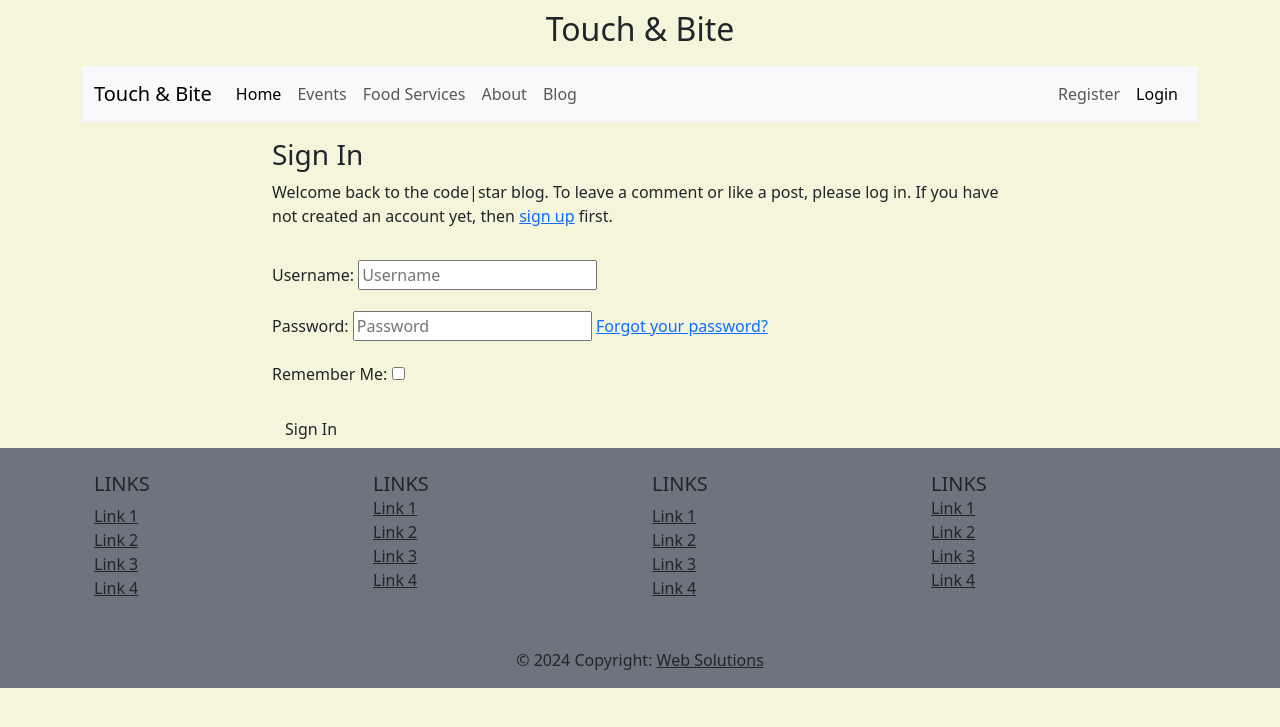
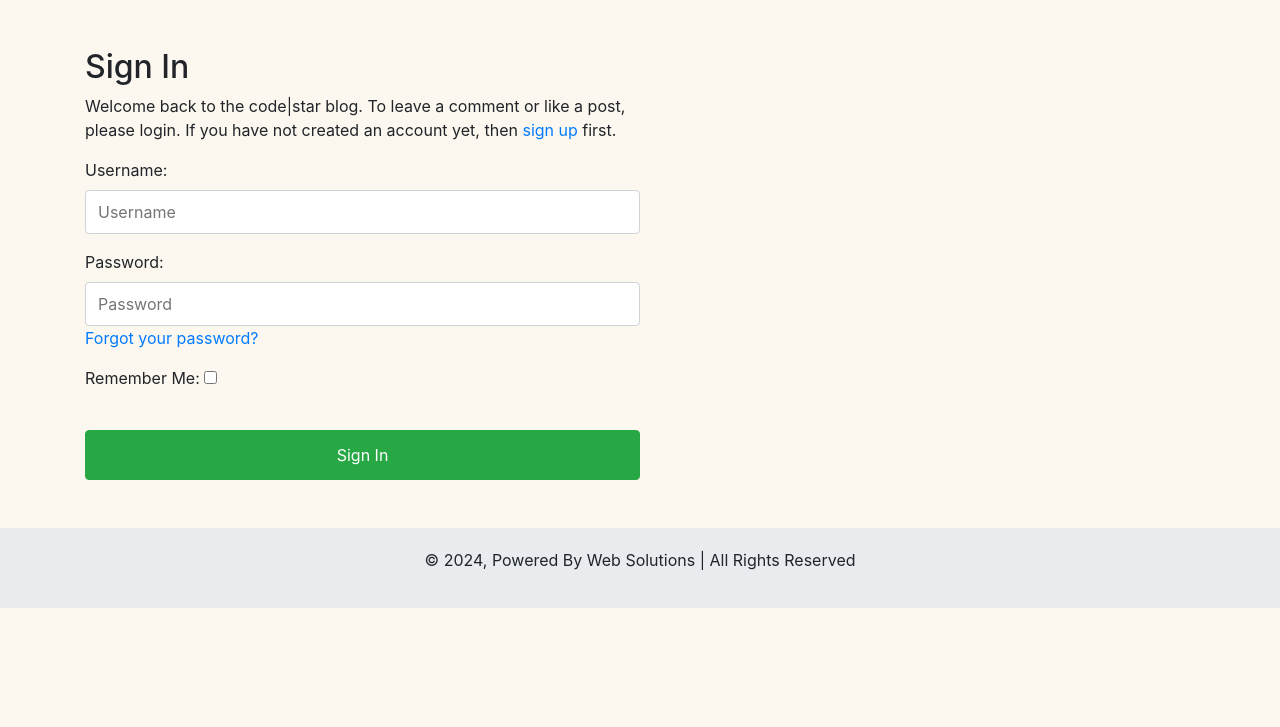
Before and after one commit to CleanOak/Touch_and_bite_PP4, a Django app: page /accounts/login/ in a window 1280 px wide. Shown: the top 727 px of the page. Run offline with Django 4.2, Linux system fonts and the light colour scheme; some libraries are stand-ins or nearby versions.

Commit message:
add styling to base template

```diff
--- a/templates/account/base.html
+++ b/templates/account/base.html
@@ -1,18 +1,68 @@
 {% load i18n %}
 <!DOCTYPE html>
-<html>
+<html lang="en">
+
 <head>
-    <meta http-equiv="X-UA-Compatible" content="IE=edge">
+  <meta charset="UTF-8">
   <meta name="viewport" content="width=device-width, initial-scale=1.0">
   <title>{% block head_title %}{% endblock head_title %}</title>
+  <link href="https://maxcdn.bootstrapcdn.com/bootstrap/4.5.2/css/bootstrap.min.css" rel="stylesheet">
   {% block extra_head %}
   {% endblock extra_head %}
+
+  <style>
+    body {
+      background-color: #fcf7ef;
+    }
+
+    input:not([type="checkbox"]) {
+      display: block;
+      width: 50%;
+      height: calc(1.5em + .75rem + 8px);
+      padding: .375rem .75rem;
+      font-size: 1rem;
+      font-weight: 400;
+      line-height: 1.5;
+      color: #495057;
+      background-color: #fff;
+      background-clip: padding-box;
+      border: 1px solid #ced4da;
+      border-radius: .25rem;
+      transition: border-color .15s ease-in-out, box-shadow .15s ease-in-out;
+    }
+
+    input:not([type="checkbox"]):focus {
+      color: #495057;
+      background-color: #fff;
+      border:none;
+      outline: 0;
+    }
+
+    .button-container {
+      margin-top: 2rem;
+      text-align: left;
+    }
+
+    .button-container .btn {
+      width: 50%;
+      padding-top: .75rem;
+      padding-bottom: .75rem;
+
+    }
+
+    .footer {
+      background-color: #e9ecef;
+      padding: 20px 0;
+      text-align: center;
+    }
+  </style>
 </head>
+
 <body>
+  <div class="container mt-5">
     {% block body %}
-
     {% if messages %}
-    <div>
+    <div class="text-left">
       <strong>{% trans "Messages:" %}</strong>
       <ul>
         {% for message in messages %}
@@ -22,22 +72,29 @@
     </div>
     {% endif %}
 
-    <div>
-      <strong>{% trans "Menu:" %}</strong>
+    <div class="text-left mt-5">
+      <!-- <strong>{% trans "Menu:" %}</strong> -->
       <ul>
         {% if user.is_authenticated %}
         <li><a href="{% url 'account_email' %}">{% trans "Change Email" %}</a></li>
         <li><a href="{% url 'account_logout' %}">{% trans "Sign Out" %}</a></li>
         {% else %}
-        <li><a href="{% url 'account_login' %}">{% trans "Sign In" %}</a></li>
-        <li><a href="{% url 'account_signup' %}">{% trans "Sign Up" %}</a></li>
+        <!-- <li><a href="{% url 'account_login' %}">{% trans "Sign In" %}</a></li>
+        <li><a href="{% url 'account_signup' %}">{% trans "Sign Up" %}</a></li> -->
         {% endif %}
       </ul>
     </div>
+
     {% block content %}
     {% endblock content %}
     {% endblock body %}
     {% block extra_body %}
     {% endblock extra_body %}
+  </div>
+
+  <div class="footer mt-5">
+    <p>&copy; 2024, Powered By Web Solutions | All Rights Reserved</p>
+  </div>
 </body>
+
 </html>
--- a/templates/account/login.html
+++ b/templates/account/login.html
@@ -1,4 +1,4 @@
-{% extends "base.html" %}
+{% extends "account/base.html" %}
 
 {% load i18n %}
 {% load account socialaccount %}
@@ -7,28 +7,23 @@
 
 {% block content %}
 
-<div class="container">
-    <div class="row">
-        <div class="col-md-8 mt-3 offset-md-2">
-            <h3>{% trans "Sign In" %}</h3>
 
-            <p>{% blocktrans %}Welcome back to the code|star blog. To leave a comment or like a post, please log in. If
-                you
-                have not created an account yet, then <a class="link" href="{{ signup_url }}">sign up</a>
+<h2 class="text-left">{% trans "Sign In" %}</h2>
+<p class="text-left w-50">{% blocktrans %}Welcome back to the code|star blog. To leave a comment or like a post, please
+    login. If you have not created an account yet, then <a class="link" href="{{ signup_url }}">sign up</a>
     first.{% endblocktrans %}</p>
-        </div>
-    </div>
-    <div class="row">
-        <div class="col-md-8 mt-3 offset-md-2">
 <form class="login" method="POST" action="{% url 'account_login' %}">
     {% csrf_token %}
+
+    <div class="form-group">
         {{ form.as_p }}
+    </div>
     {% if redirect_field_value %}
     <input type="hidden" name="{{ redirect_field_name }}" value="{{ redirect_field_value }}" />
     {% endif %}
-                <button class="btn btn-signup right" type="submit">{% trans "Sign In" %}</button>
+    <div class="button-container">
+        <button type="submit" class="btn btn-success">{% trans "Sign In" %}</button>
+    </div>
 </form>
-        </div>
-    </div>
-</div>
-{% endblock %}
+
+{% endblock content %}
--- a/templates/base.html
+++ b/templates/base.html
@@ -7,199 +7,161 @@
 
 <!DOCTYPE html>
 <html lang="en">
+
 <head>
     <meta charset="UTF-8">
     <meta name="viewport" content="width=device-width, initial-scale=1.0">
-<meta http-equiv="X-UA-Compatible" content="ie=edge">
-<meta name="Description" content="Enter your description here"/>
-<link rel="stylesheet" href="https://cdnjs.cloudflare.com/ajax/libs/bootswatch/4.6.0/cosmo/bootstrap.min.css">
-<link rel="stylesheet" href="https://cdnjs.cloudflare.com/ajax/libs/font-awesome/5.15.4/css/all.min.css">
-<!-- Bootstrap CSS -->
-<link href="https://cdn.jsdelivr.net/npm/bootstrap@5.3.3/dist/css/bootstrap.min.css" rel="stylesheet"
-integrity="sha384-QWTKZyjpPEjISv5WaRU9OFeRpok6YctnYmDr5pNlyT2bRjXh0JMhjY6hW+ALEwIH" crossorigin="anonymous">
-<!-- Custom CSS -->
-<link rel="stylesheet" href="{% static 'css/style.css' %}">
+    <title>Touch & Bite</title>
+    <link href="https://stackpath.bootstrapcdn.com/bootstrap/4.5.2/css/bootstrap.min.css" rel="stylesheet">
+    <style>
+        body {
+            background-color: #fcf7ef;
+        }
 
-<title>Touch-and-Bite</title>
+        .footer {
+            background-color: #e9ecef;
+            padding: 20px 0;
+            text-align: center;
+        }
+
+        .food-item img {
+            width: 100%;
+            height: auto;
+        }
+
+        .carousel-item img {
+            max-height: 600px;
+            /* Set your desired max height */
+            width: 100%;
+            object-position: center;
+            object-fit: cover;
+            /* Maintain aspect ratio and cover the container */
+        }
+    </style>
 </head>
 
+<body>
 
-
-<body>
-   <!-- Banner -->
-    <div class="container">
-      <div class="row">
-        <div class="col banner">
-            <h2 class="text-sm-center">Touch <span>&</span> Bite</h2>
-        </div>
-      </div>
-      <!-- New Navbar -->
-      <nav class="navbar navbar-expand-lg bg-body-tertiary">
-        <div class="container-fluid">
+    <!-- Navbar -->
+    <nav class="navbar navbar-expand-lg navbar-light bg-light">
         <a class="navbar-brand" href="#">Touch & Bite</a>
-          <button class="navbar-toggler" type="button" data-bs-toggle="collapse" data-bs-target="#navbarText" aria-controls="navbarText" aria-expanded="false" aria-label="Toggle navigation">
+        <button class="navbar-toggler" type="button" data-toggle="collapse" data-target="#navbarNav"
+            aria-controls="navbarNav" aria-expanded="false" aria-label="Toggle navigation">
             <span class="navbar-toggler-icon"></span>
         </button>
-          <div class="collapse navbar-collapse" id="navbarText">
-            <ul class="navbar-nav me-auto mb-2 mb-lg-0">
-              <li class="nav-item">
-                <a class="nav-link active" aria-current="page" href="{% url 'home' %}">Home</a>
-              </li>
-              <li class="nav-item">
-                <a class="nav-link" href="{% url 'event' %}">Events</a>
-              </li>
-              <li class="nav-item">
-                <a class="nav-link" href="{% url 'food_service' %}">Food Services</a>
-              </li>
-              <li class="nav-item">
-                <a class="nav-link" href="{% url 'about' %}">About</a>
-              </li>
-              <li class="nav-item">
-                <a class="nav-link" href="{% url 'blog' %}">Blog</a>
-              </li>
-            </ul>
-
-            <ul class="navbar-nav mb-2 mb-lg-0">
+        <div class="collapse navbar-collapse" id="navbarNav">
+            <ul class="navbar-nav ml-auto">
+                <li class="nav-item"><a class="nav-link active" href="{% url 'home' %}">Home</a></li>
+                <li class="nav-item"><a class="nav-link" href="{% url 'event' %}">Events</a></li>
+                <li class="nav-item"><a class="nav-link" href="{% url 'food_service' %}">Food Services</a></li>
+                <li class="nav-item"><a class="nav-link" href="{% url 'about' %}">About</a></li>
+                <li class="nav-item"><a class="nav-link" href="{% url 'blog' %}">Blog</a></li>
                 {% if user.is_authenticated %}
                 <li class="nav-item">
-                <a class="nav-link {% if request.path == logout_url %}active{% endif %}" aria-current="page" href="{% url 'account_logout' %}">Logout</a>
+                    <a class="nav-link {% if request.path == logout_url %}active{% endif %}" aria-current="page"
+                        href="{% url 'account_logout' %}">Logout</a>
                 </li>
                 {% else %}
                 <li class="nav-item">
-                <a class="nav-link {% if request.path == signup_url %}active{% endif %}" aria-current="page" href="{% url 'account_signup' %}"  href="#">Register</a>
+                    <a class="nav-link {% if request.path == signup_url %}active{% endif %}" aria-current="page"
+                        href="{% url 'account_signup' %}" href="#">Register</a>
                 </li>
                 <li class="nav-item">
-                <a class="nav-link {% if request.path == login_url %}active{% endif %}" aria-current="page" href="{% url 'account_login' %}" href="#">Login</a>
+                    <a class="nav-link {% if request.path == login_url %}active{% endif %}" aria-current="page"
+                        href="{% url 'account_login' %}" href="#">Login</a>
                 </li>
                 {% endif %}
             </ul>
-
-
-          </div>
         </div>
     </nav>
 
-
+    <!-- Carousel -->
+    <div id="carouselExampleIndicators" class="carousel slide" data-ride="carousel">
+        <ol class="carousel-indicators">
+            <li data-target="#carouselExampleIndicators" data-slide-to="0" class="active"></li>
+            <li data-target="#carouselExampleIndicators" data-slide-to="1"></li>
+            <li data-target="#carouselExampleIndicators" data-slide-to="2"></li>
+        </ol>
+        <div class="carousel-inner">
+            <div class="carousel-item active">
+                <img src="https://images.unsplash.com/photo-1555244162-803834f70033?q=80&w=1000&auto=format&fit=crop&ixlib=rb-4.0.3&ixid=M3wxMjA3fDB8MHxzZWFyY2h8Mnx8Zm9vZCUyMGNhdGVyaW5nfGVufDB8fDB8fHww"
+                    class="d-block w-100" alt="...">
+            </div>
+            <div class="carousel-item">
+                <img src="https://lirp.cdn-website.com/f80d02d5/dms3rep/multi/opt/BMC09078-1920w.jpg"
+                    class="d-block w-100" alt="...">
+            </div>
+            <div class="carousel-item">
+                <img src="https://i.pinimg.com/originals/4b/58/44/4b584414f6331b7cf5caed2d38b5b88b.jpg"
+                    class="d-block w-100" alt="...">
+            </div>
+        </div>
+        <a class="carousel-control-prev" href="#carouselExampleIndicators" role="button" data-slide="prev">
+            <span class="carousel-control-prev-icon" aria-hidden="true"></span>
+            <span class="sr-only">Previous</span>
+        </a>
+        <a class="carousel-control-next" href="#carouselExampleIndicators" role="button" data-slide="next">
+            <span class="carousel-control-next-icon" aria-hidden="true"></span>
+            <span class="sr-only">Next</span>
+        </a>
     </div>
 
-      <main class="flex-shrink-0 main-bg">
+    <!-- Home Page Content -->
+    <div class="container mt-5">
+        <div class="row">
             {% if user.is_authenticated %}
             <p class="text-end m-3">You are logged in as {{ user }}</p>
             {% endif %}
 
-        {% block content %}
+        </div>
+        <div class="row">
+            <div class="col-md-12">
+                <h2>About Our Services</h2>
+                <p>Some text about the services we offer will go here.</p>
+            </div>
+        </div>
+        <div class="row">
+            <div class="col-md-3">
+                <div class="food-item">
+                    <img src="https://via.placeholder.com/150" alt="Food">
+                    <p>Available Foods</p>
+                </div>
+            </div>
+            <div class="col-md-3">
+                <div class="food-item">
+                    <img src="https://via.placeholder.com/150" alt="Food">
+                    <p>Available Foods</p>
+                </div>
+            </div>
+            <div class="col-md-3">
+                <div class="food-item">
+                    <img src="https://via.placeholder.com/150" alt="Food">
+                    <p>Available Foods</p>
+                </div>
+            </div>
+            <div class="col-md-3">
+                <div class="food-item">
+                    <img src="https://via.placeholder.com/150" alt="Food">
+                    <p>Available Foods</p>
+                </div>
+            </div>
+        </div>
+        <div class="row mt-5">
+            <div class="col-md-12">
+                <h2>Testimonials</h2>
+                <p>Testimonials could go here.</p>
+            </div>
+        </div>
+    </div>
 
-        {% endblock content %}
-      </main>
+    <!-- Footer -->
+    <div class="footer mt-5">
+        <p>&copy; 2024, Powered By Web Solutions | All Rights Reserved</p>
+    </div>
 
+    <script src="https://code.jquery.com/jquery-3.5.1.slim.min.js"></script>
+    <script src="https://cdn.jsdelivr.net/npm/@popperjs/core@2.5.4/dist/umd/popper.min.js"></script>
+    <script src="https://stackpath.bootstrapcdn.com/bootstrap/4.5.2/js/bootstrap.min.js"></script>
+</body>
 
-      <footer class="bg-secondary text-center text-lg-start">
-        <!-- Grid container -->
-        <div class="container p-4">
-          <!--Grid row-->
-          <div class="row">
-            <!--Grid column-->
-            <div class="col-lg-3 col-md-6 mb-4 mb-md-0">
-              <h5 class="text-uppercase">Links</h5>
-
-              <ul class="list-unstyled mb-0">
-                <li>
-                  <a href="#!" class="text-dark">Link 1</a>
-                </li>
-                <li>
-                  <a href="#!" class="text-dark">Link 2</a>
-                </li>
-                <li>
-                  <a href="#!" class="text-dark">Link 3</a>
-                </li>
-                <li>
-                  <a href="#!" class="text-dark">Link 4</a>
-                </li>
-              </ul>
-            </div>
-            <!--Grid column-->
-
-            <!--Grid column-->
-            <div class="col-lg-3 col-md-6 mb-4 mb-md-0">
-              <h5 class="text-uppercase mb-0">Links</h5>
-
-              <ul class="list-unstyled">
-                <li>
-                  <a href="#!" class="text-dark">Link 1</a>
-                </li>
-                <li>
-                  <a href="#!" class="text-dark">Link 2</a>
-                </li>
-                <li>
-                  <a href="#!" class="text-dark">Link 3</a>
-                </li>
-                <li>
-                  <a href="#!" class="text-dark">Link 4</a>
-                </li>
-              </ul>
-            </div>
-            <!--Grid column-->
-
-            <!--Grid column-->
-            <div class="col-lg-3 col-md-6 mb-4 mb-md-0">
-              <h5 class="text-uppercase">Links</h5>
-
-              <ul class="list-unstyled mb-0">
-                <li>
-                  <a href="#!" class="text-dark">Link 1</a>
-                </li>
-                <li>
-                  <a href="#!" class="text-dark">Link 2</a>
-                </li>
-                <li>
-                  <a href="#!" class="text-dark">Link 3</a>
-                </li>
-                <li>
-                  <a href="#!" class="text-dark">Link 4</a>
-                </li>
-              </ul>
-            </div>
-            <!--Grid column-->
-
-            <!--Grid column-->
-            <div class="col-lg-3 col-md-6 mb-4 mb-md-0">
-              <h5 class="text-uppercase mb-0">Links</h5>
-
-              <ul class="list-unstyled">
-                <li>
-                  <a href="#!" class="text-dark">Link 1</a>
-                </li>
-                <li>
-                  <a href="#!" class="text-dark">Link 2</a>
-                </li>
-                <li>
-                  <a href="#!" class="text-dark">Link 3</a>
-                </li>
-                <li>
-                  <a href="#!" class="text-dark">Link 4</a>
-                </li>
-              </ul>
-            </div>
-            <!--Grid column-->
-          </div>
-          <!--Grid row-->
-        </div>
-        <!-- Grid container -->
-
-        <!-- Copyright -->
-        <div class="text-center p-3">
-          © 2024 Copyright:
-          <a class="text-dark" href="#">Web Solutions</a>
-        </div>
-        <!-- Copyright -->
-      </footer>
-
-
-
-<script src="https://cdnjs.cloudflare.com/ajax/libs/jquery/3.5.1/jquery.slim.min.js"></script>
-<script src="https://cdnjs.cloudflare.com/ajax/libs/popper.js/1.16.1/umd/popper.min.js"></script>
-<script src="https://cdnjs.cloudflare.com/ajax/libs/twitter-bootstrap/4.6.0/js/bootstrap.min.js"></script>
-<script src="https://cdn.jsdelivr.net/npm/bootstrap@5.0.2/dist/js/bootstrap.bundle.min.js"
-integrity="sha384-MrcW6ZMFYlzcLA8Nl+NtUVF0sA7MsXsP1UyJoMp4YLEuNSfAP+JcXn/tWtIaxVXM" crossorigin="anonymous"></script>
-</body>
 </html>
--- a/touch_and_bite/settings.py
+++ b/touch_and_bite/settings.py
@@ -28,7 +28,7 @@ TEMPLATES_DIR = os.path.join(BASE_DIR,'templates')
 SECRET_KEY = 'django-insecure-w!mibqwsp6o43u2b5gb$t#z4(!oj2y)l&g$-e$itnl!xd%acs5'
 
 # SECURITY WARNING: don't run with debug turned on in production!
-DEBUG = False
+DEBUG = True
 
 ALLOWED_HOSTS = [
     '8000-cleanoak-touchandbitepp-vrvo3x5p8s7.ws-eu114.gitpod.io',
```
Also changed, not shown: templates/account/signup.html (+9 -5 lines), 8 other files. Lines whose indentation alone changed are shown as unchanged.
